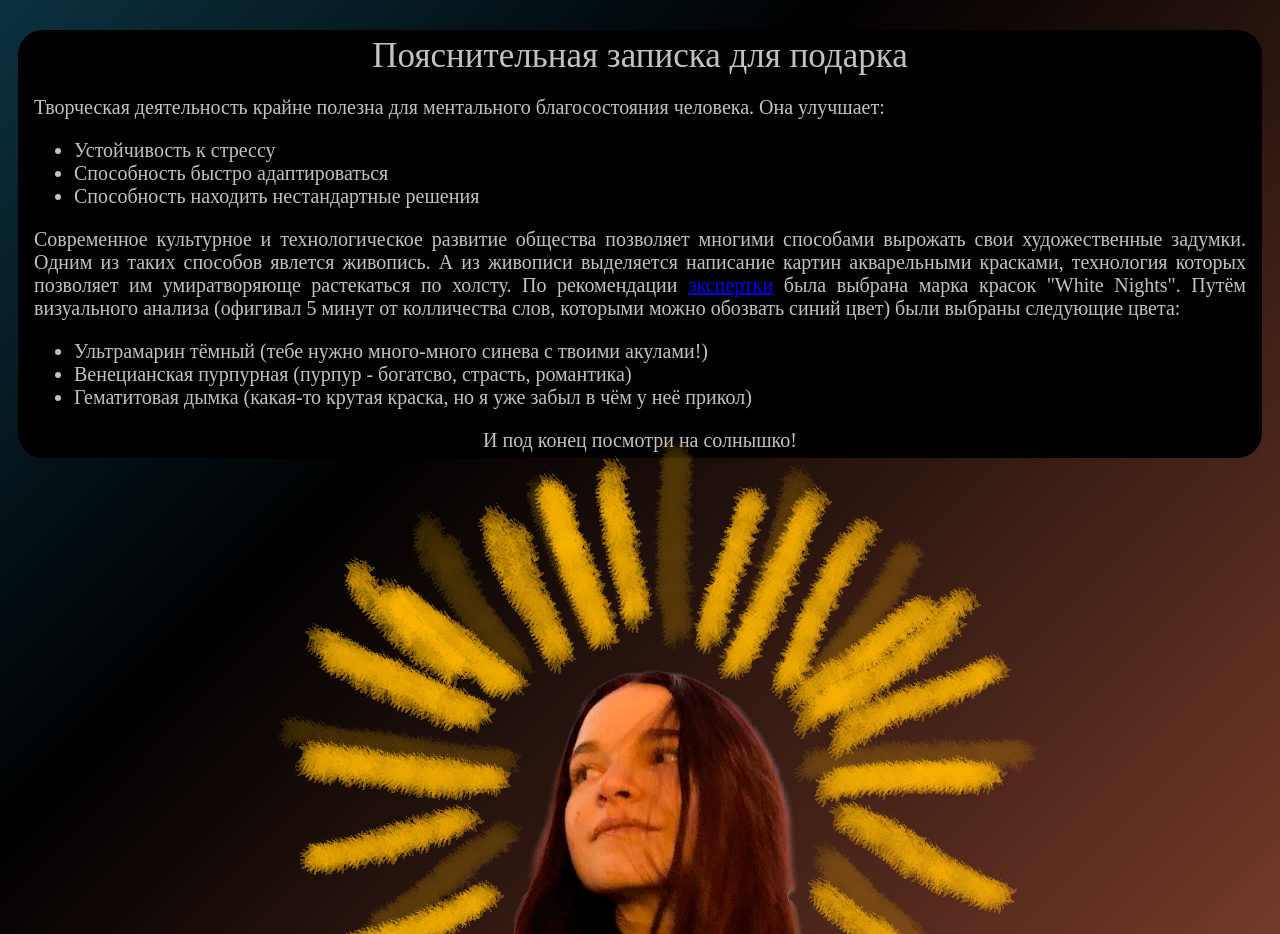
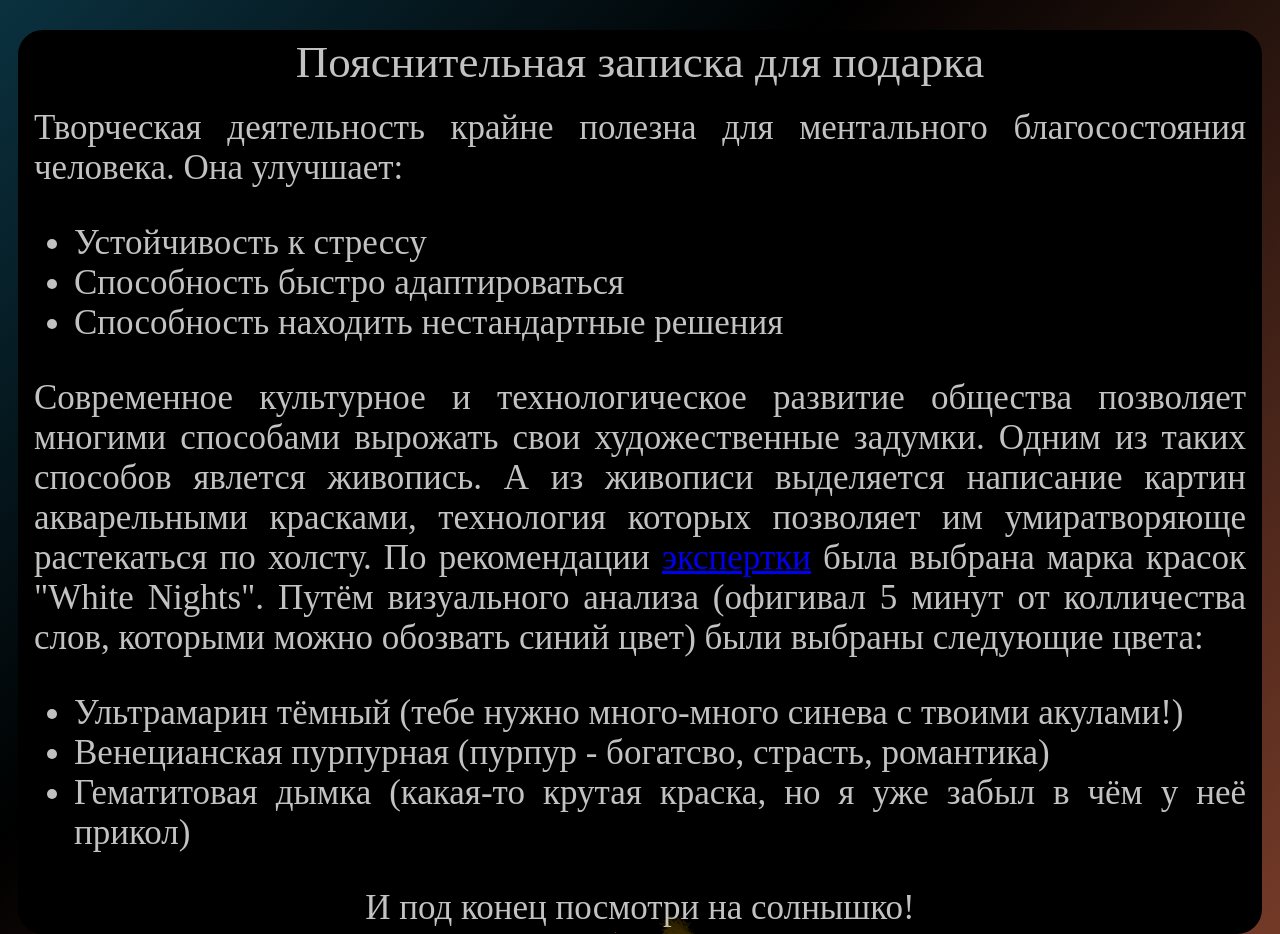
Before and after one commit to UrgentB/UrgentB.github.io, a plain HTML site: page index.html in a window 1280 px wide. Before the commit the page ends 838 px from the top, so only its background shows below. Drawn offline with Linux system fonts and the light colour scheme.

Commit message:
Update index.html

```diff
--- a/index.html
+++ b/index.html
@@ -94,7 +94,7 @@
             .title{
                 margin-left: 50px;
                 margin-right: 50px;
-                font-size: 35;
+                font-size: 45;
                 color: rgb(194, 194, 194);
                 margin-bottom: 20px;
             }
@@ -102,7 +102,7 @@
             .content{
                 margin-left: 10px;
                 margin-right: 10px;
-                font-size: 20;
+                font-size: 35;
                 color: rgb(194, 194, 194);
             }
         </style>
```
